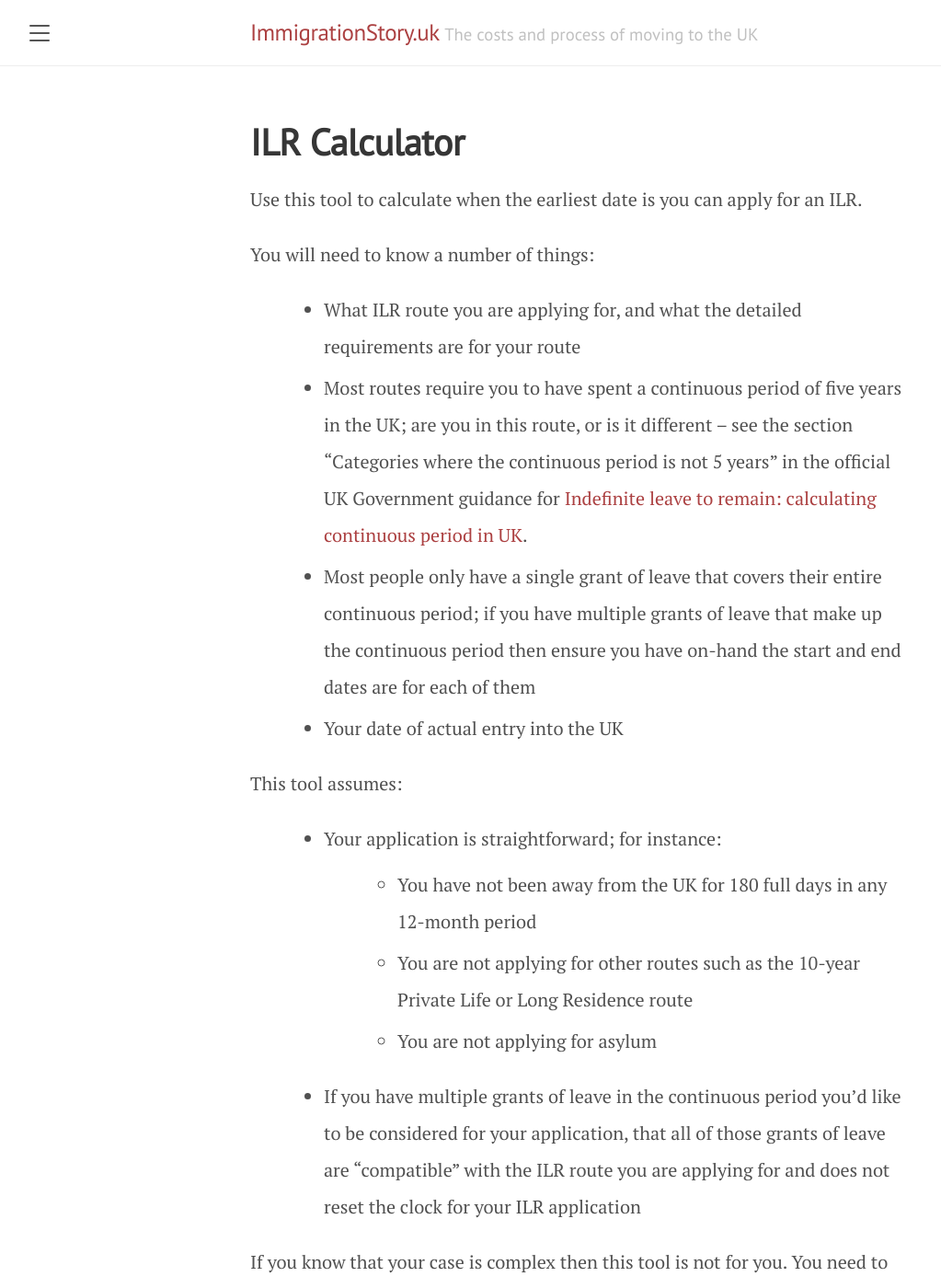
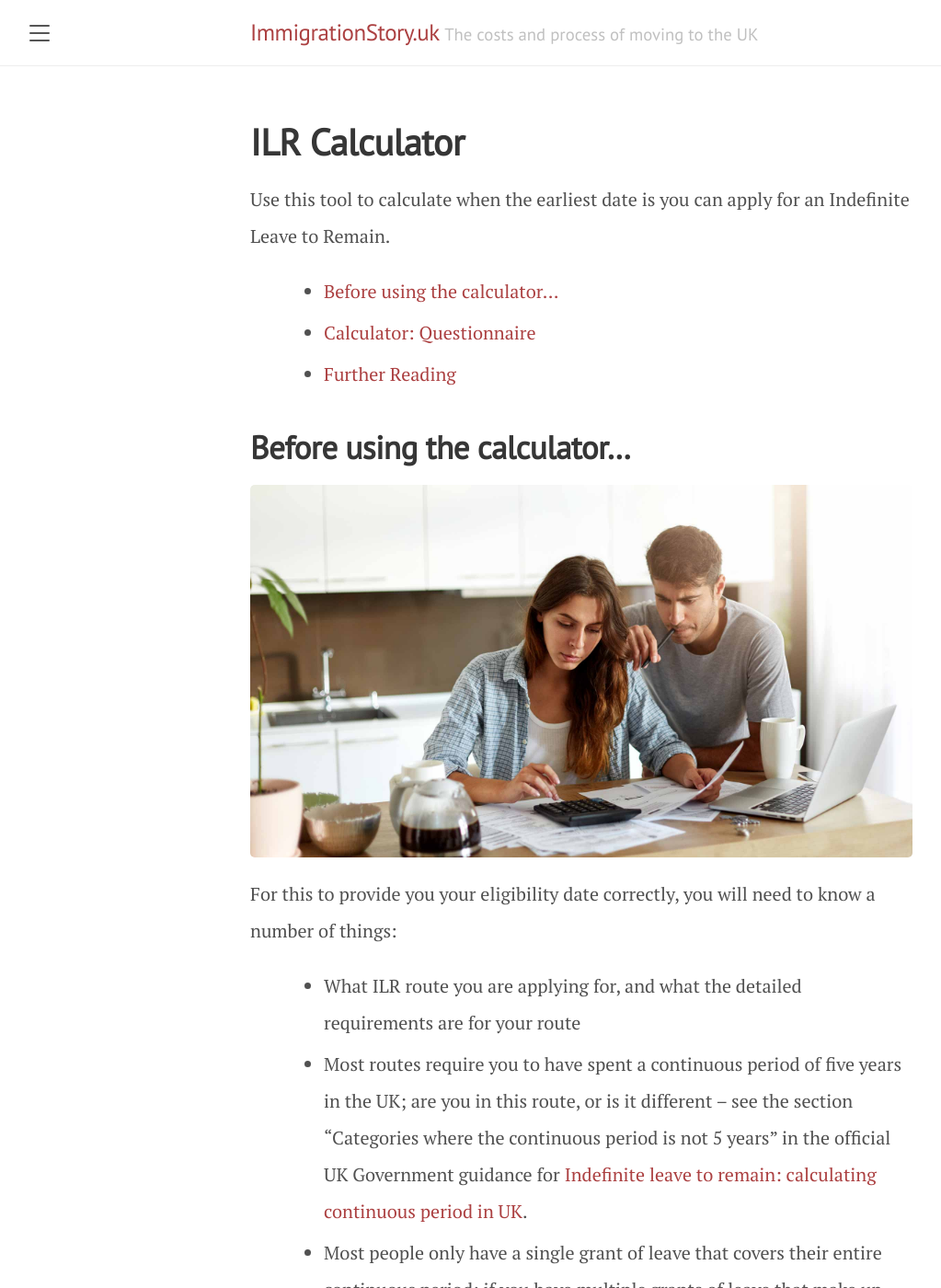
Before and after one commit to immigrationstory/uk, a Jekyll site: the page built from en-gb/tools/ilr-calculator.md, in a window 1280 px wide and 1400 px high. Shown: the whole window at 92% size, without its empty margins (8-1031 px from the left). Built offline with Jekyll 4.4.1, drawn with Linux system fonts in a browser that asks for light colours; comment, search, counter and statistics services are not loaded; some of the changed text lies outside the part shown.

Commit message:
Update ILR Calculator navigation and images

```diff
--- a/en-gb/tools/ilr-calculator.md
+++ b/en-gb/tools/ilr-calculator.md
@@ -5,9 +5,15 @@ theme: /public/css/immigrationstory-20200831.css
 comments: true
 ---
 
-Use this tool to calculate when the earliest date is you can apply for an ILR.
+Use this tool to calculate when the earliest date is you can apply for an Indefinite Leave to Remain.
 
-You will need to know a number of things:
+* Table of Contents
+{:toc}
+
+## Before using the calculator...
+![](/assets/ilr-calculator-understand-rules.jpg)
+
+For this to provide you your eligibility date correctly, you will need to know a number of things:
 
 * What ILR route you are applying for, and what the detailed requirements are for your route
 * Most routes require you to have spent a continuous period of five years in the UK; are you in this route, or is it different -- see the section "Categories where the continuous
@@ -30,13 +36,17 @@ The second point above is very important as there are multiple ILR routes that y
 * The ILR route for partners of British Citizens or those already settled in the UK only counts the grants of leave where you had a Family Visa as a partner or a spouse
 * The ILR route for people on a Tier 2 (General) visa only counts the grants of leave where they were on that visa, or a short list of other work-related visas
 
+I personally know many people who have made this mistake. Be careful if you find yourself in a situation where you are changing between visa types!
+{: .tip }
+
 If a person then started on a Tier 2 (General) visa and stayed there for four years, and then switched to a Family Visa (say, because they married a British citizen, and they have resigned from their work with their original Tier 2 sponsor), then what happens is that:
 
 * The four years they have spent in the UK under the Tier 2 (General) visa will not count towards the ILR route for partners of British citizens
 * The ILR clock resets and starts from zero from the moment they switch their Tier 2 (General) visa to a Family Visa
 * The person is no longer eligible to get on the ILR route for people on a Tier 2 (General) visa as they are no longer on that visa
 
-## Questionnaire
+## Calculator: Questionnaire
+![](/assets/ilr-calculator.jpg)
 
 <form id="ilr-calculator">
   <div class="field">
@@ -74,7 +84,7 @@ If a person then started on a Tier 2 (General) visa and stayed there for four ye
   <button class="button is-primary">Calculate</button>
 </form>
 
-## Results
+### Results
 
 <ul id="ilr-calculator-observations"><li>Click "Calculate" to view results.</li></ul>
 
@@ -160,6 +170,8 @@ If a person then started on a Tier 2 (General) visa and stayed there for four ye
 </script>
 
 ## Further Reading
+![](/assets/ilr-calculator-further-reading.jpg)
+
 There are dedicated chapters on [preparing for your ILR application]({% post_url en-gb/2020-08-07-prepare-for-ilr %}) as well as the [ILR requirements]({% post_url en-gb/2020-08-08-ilr-requirements %}).
 
 Alternatively, a list of all chapters can be found at the [table of contents]({% link en-gb/table-of-contents.md %}) where you'll find detailed guides on not just applying for Indefinite Leave to Remain, but also other topics such as the process for Tier 2 (General), moving to the UK, living in the UK, and others.
```
Also changed, not shown: assets/ilr-calculator-further-reading.jpg (added), assets/ilr-calculator-understand-rules.jpg (added), assets/ilr-calculator.jpg (added).
